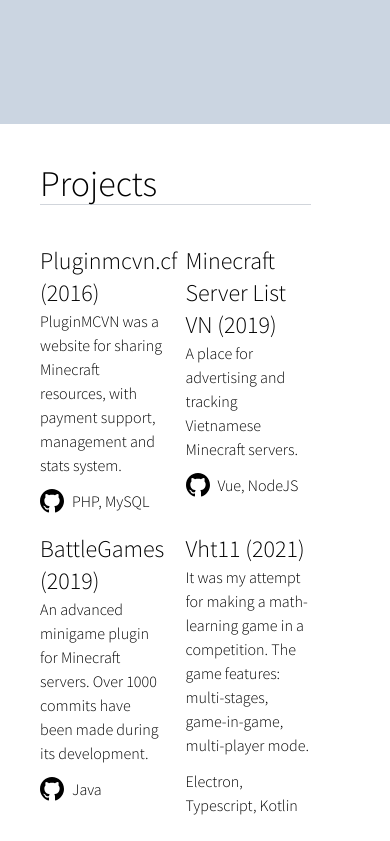
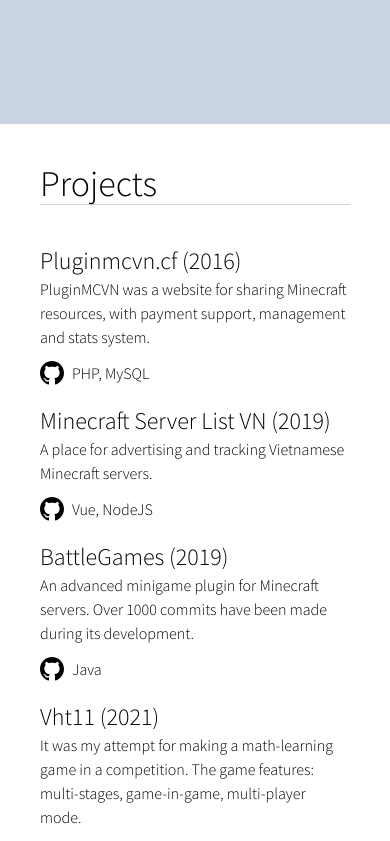
Before and after one commit to anhcraft/anhcraft.github.io, a Vue app: page / in a window 390 px wide. Shown: the part 720-1561 px from the top of the page. Built offline with nearby package versions, Linux system fonts and the light colour scheme.

Commit message:
Fixed responsive display errors

```diff
--- a/src/App.vue
+++ b/src/App.vue
@@ -36,14 +36,14 @@
       </div>
     </div>
   </div>
-  <div class="grid grid-cols-10 grid-rows-6 h-screen">
+  <div class="grid grid-cols-10 md:grid-rows-6 md:h-screen">
     <div class="hidden lg:block col-start-2 col-span-1 row-start-2 relative">
       <img src="./assets/feather.png" class="absolute top-0 left-0 w-60 -z-10" alt=""/>
     </div>
-    <div class="col-start-1 sm:col-start-2 lg:col-start-3 col-end-10 row-span-1 lg:row-start-2">
+    <div class="col-start-1 sm:col-start-2 lg:col-start-3 col-end-11 sm:col-end-10 row-span-1 lg:row-start-2">
       <div class="divide-y divide-gray-300 p-10">
         <header class="text-4xl">Projects</header>
-        <div class="pt-10 grid grid-cols-2 xl:grid-cols-3 gap-5 lg:gap-10">
+        <div class="pt-10 grid grid-cols-1 md:grid-cols-2 xl:grid-cols-3 gap-5 lg:gap-10">
           <div>
             <header class="text-2xl">Pluginmcvn.cf (2016)</header>
             <p>PluginMCVN was a website for sharing Minecraft resources, with payment support, management and stats system.</p>
@@ -113,11 +113,11 @@
       </div>
     </div>
   </div>
-  <div class="grid grid-cols-7 grid-rows-6 h-screen">
+  <div class="grid grid-cols-7 md:grid-rows-6 md:h-screen">
     <div class="col-start-1 lg:col-start-2 col-end-6 row-start-2 row-span-4">
       <div class="divide-y divide-gray-300 p-10">
         <header class="text-4xl lg:text-right">Works</header>
-        <div class="flex flex-col p-10">
+        <div class="flex flex-col p-5 md:p-10">
           <div>
             <img src="./assets/minehot.png" class="w-8 float-left" alt=""/>
             <p class="text-xl ml-10">Java Developer at Minehot (2021-)</p>
```
